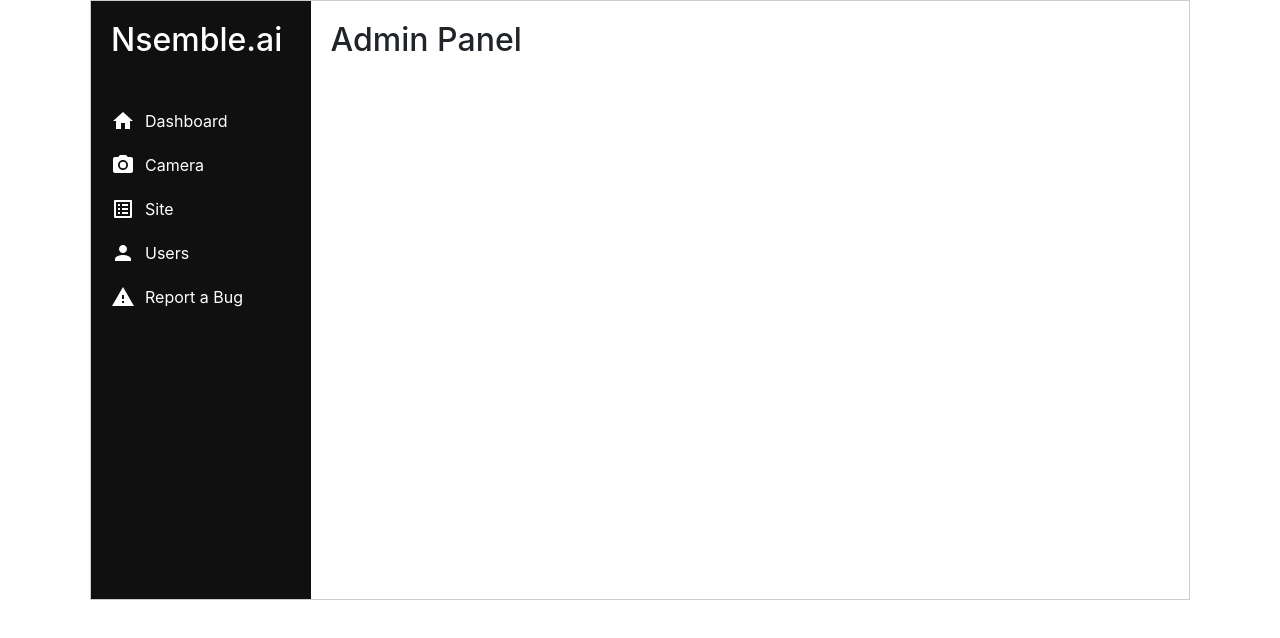
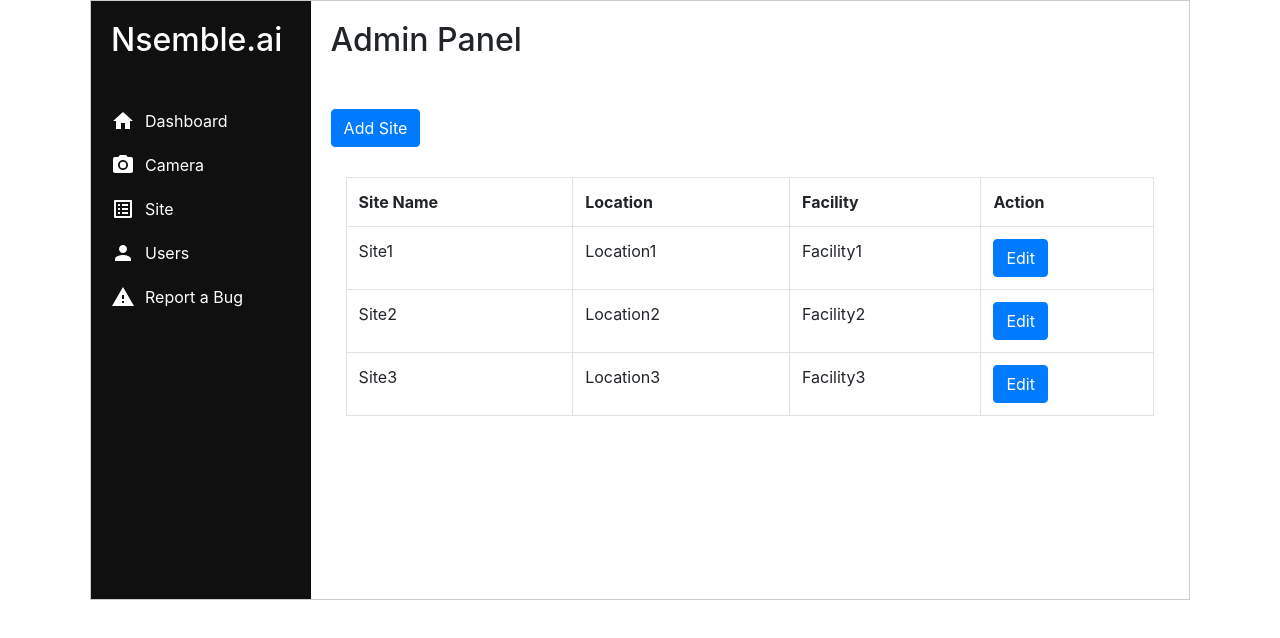
Before and after one commit to Amol-Choudhari/react-with-ai, a React (Create React App) app: page /site in a window 1280 px wide. Shown: the top 638 px of the page. Built offline with nearby package versions, Linux system fonts and the light colour scheme.

Commit message:
All Admin Front screen over

```diff
--- a/src/Components/MainContent.js
+++ b/src/Components/MainContent.js
@@ -9,7 +9,9 @@ import {
 
 import Home from "./sub-components/Home";
 import Cameras from "./sub-components/Cameras";
-//import Sites from "./sub-components/Sites";
+import Sites from "./sub-components/Sites";
+import Users from "./sub-components/Users";
+import ReportBug from "./sub-components/ReportBug";
 
 const MainContent = () =>{
 
@@ -20,7 +22,10 @@ const MainContent = () =>{
                 <Router>
                     <Routes>
                         <Route path='/home' element={<Home/>} />
-                        <Route path='/cameras' element={<Cameras/>} />
+                        <Route path='/camera' element={<Cameras/>} />
+                        <Route path='/site' element={<Sites/>} />
+                        <Route path='/user' element={<Users/>} />
+                        <Route path='/report-bug' element={<ReportBug/>} />
                     </Routes>
 
                 </Router>
--- a/src/Components/SideMenuData.js
+++ b/src/Components/SideMenuData.js
@@ -30,6 +30,6 @@ export const SideMenuData = [
     {
         title:"Report a Bug",
         icon: <ReportProblemIcon />,
-        link:"./report"
+        link:"./report-bug"
     },
 ]
--- a/src/Components/main-content.css
+++ b/src/Components/main-content.css
@@ -23,3 +23,7 @@
     margin: 15px auto;
     padding-top: 23px; border-radius: 50%;background: #9b9797;color:#000;}
 .camera-count-out p{margin: 15px 0 0;}
+
+.camera-status{margin-top:15px;padding:15px;}
+
+.report-bug{border:1px solid #ccc; padding:15px;}
--- a/src/Components/sub-components/Cameras.js
+++ b/src/Components/sub-components/Cameras.js
@@ -3,7 +3,34 @@ import React from "react";
 const Cameras = () =>{
 
     return (
-        <div className></div>
+
+        <div>
+            <button className="btn btn-primary">Refresh</button>
+            <div className="camera-status">
+                <table className="table table-bordered">
+                    <tr>
+                        <th>Camera Name</th>
+                        <th>Camera IP</th>
+                        <th>Status</th>
+                    </tr>
+                    <tr>
+                        <td>Camera1</td>
+                        <td>10.158.81.40</td>
+                        <td>Running</td>
+                    </tr>
+                    <tr>
+                        <td>Camera2</td>
+                        <td>10.158.81.42</td>
+                        <td>Running</td>
+                    </tr>
+                    <tr>
+                        <td>Camera3</td>
+                        <td>10.158.81.43</td>
+                        <td>Stopped</td>
+                    </tr>
+                </table>
+            </div>
+        </div>
     );
 }
 
--- /dev/null
+++ b/src/Components/sub-components/ReportBug.js
@@ -0,0 +1,30 @@
+import React from "react";
+import Select from 'react-select';
+
+const ReportBug = () => {
+
+    const activityOption = [
+        { value: 'company1', label: 'company1' },
+        { value: 'company1', label: 'company1' },
+        { value: 'company1', label: 'company1' }
+      ]
+
+    return (
+        <div class="col-md-8 report-bug">
+            <form method="POST" action="" className="group-control">
+                <lable>Title</lable>
+                <input className="form-control" type="text" id="report-title"/>
+
+                <lable>Activity</lable>
+                <Select id="report-activity" options={activityOption} />
+
+                <lable>Description</lable>
+                <textarea className="form-control"  id="report-desc"/>
+
+                <button type="submit" className="btn btn-primary">Report</button>
+            </form>
+        </div>
+    );
+}
+
+export default ReportBug;
--- /dev/null
+++ b/src/Components/sub-components/Sites.js
@@ -0,0 +1,41 @@
+import React from "react";
+
+const Sites = () =>{
+
+    return (
+
+        <div>
+            <button className="btn btn-primary">Add Site</button>
+            <div className="camera-status">
+                <table className="table table-bordered">
+                    <tr>
+                        <th>Site Name</th>
+                        <th>Location</th>
+                        <th>Facility</th>
+                        <th>Action</th>
+                    </tr>
+                    <tr>
+                        <td>Site1</td>
+                        <td>Location1</td>
+                        <td>Facility1</td>
+                        <td><button className="btn btn-primary">Edit</button></td>
+                    </tr>
+                    <tr>
+                        <td>Site2</td>
+                        <td>Location2</td>
+                        <td>Facility2</td>
+                        <td><button className="btn btn-primary">Edit</button></td>
+                    </tr>
+                    <tr>
+                        <td>Site3</td>
+                        <td>Location3</td>
+                        <td>Facility3</td>
+                        <td><button className="btn btn-primary">Edit</button></td>
+                    </tr>
+                </table>
+            </div>
+        </div>
+    );
+}
+
+export default Sites;
--- /dev/null
+++ b/src/Components/sub-components/Users.js
@@ -0,0 +1,43 @@
+import React from "react";
+import CheckIcon from '@mui/icons-material/Check';
+import CloseIcon from '@mui/icons-material/Close';
+
+const Users = () =>{
+
+    return (
+
+        <div>
+            <button className="btn btn-primary">Add User</button>
+            <div className="camera-status">
+                <table className="table table-bordered">
+                    <tr>
+                        <th>User Name</th>
+                        <th>Is Admin</th>
+                        <th>Allow Verification</th>
+                        <th>Action</th>
+                    </tr>
+                    <tr>
+                        <td>Pankaj</td>
+                        <td><CheckIcon /></td>
+                        <td><CheckIcon /></td>
+                        <td><button className="btn btn-primary">Edit</button></td>
+                    </tr>
+                    <tr>
+                        <td>Amol</td>
+                        <td><CheckIcon /></td>
+                        <td><CloseIcon /></td>
+                        <td><button className="btn btn-primary">Edit</button></td>
+                    </tr>
+                    <tr>
+                        <td>Pravin</td>
+                        <td><CloseIcon /></td>
+                        <td><CloseIcon /></td>
+                        <td><button className="btn btn-primary">Edit</button></td>
+                    </tr>
+                </table>
+            </div>
+        </div>
+    );
+}
+
+export default Users;
```
